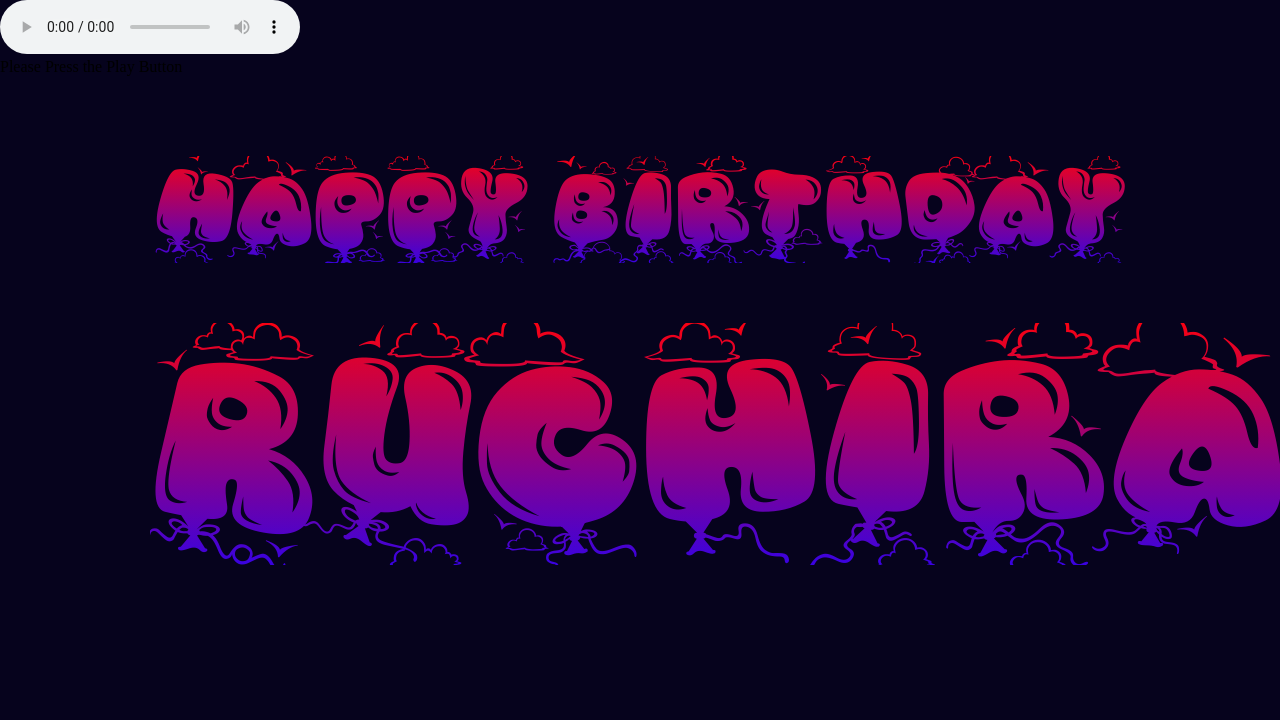
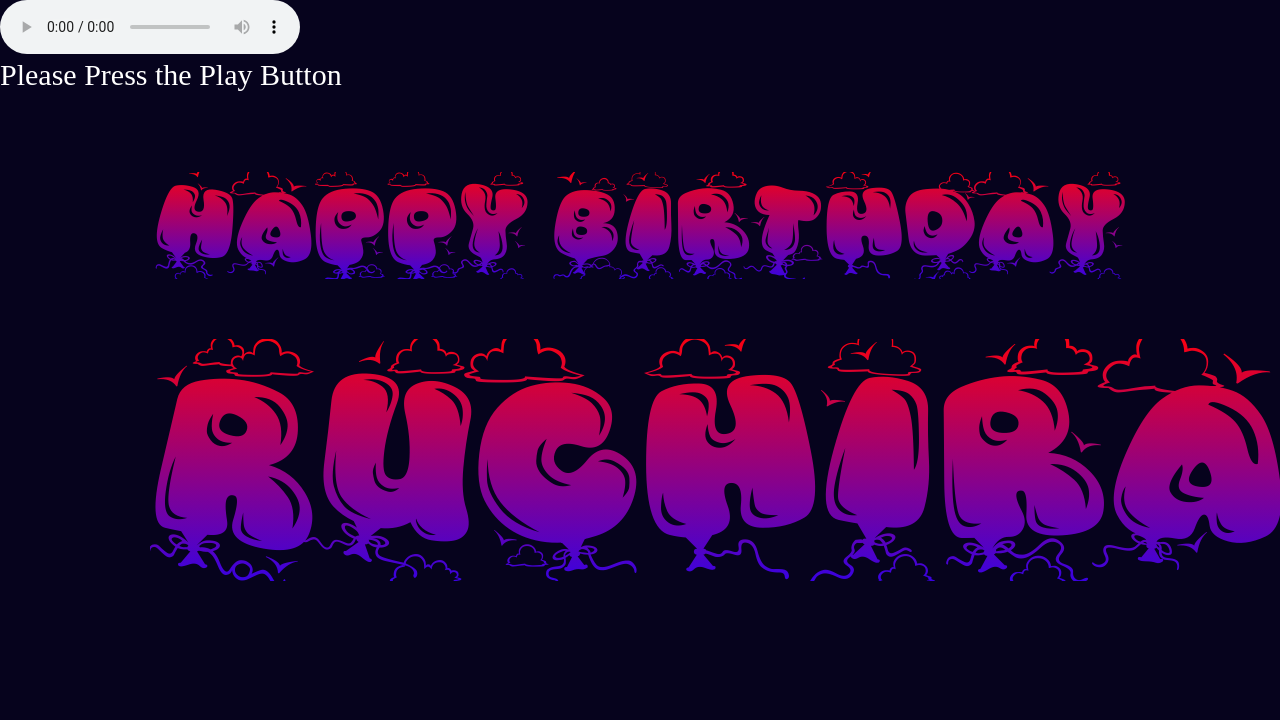
Before and after one commit to Birthday25/happy-birthday, a plain HTML site: page index.html in a window 1280 px wide. Shown: the top 720 px of the page. Drawn offline with Linux system fonts and the light colour scheme.

Commit message:
Update style.css

```diff
--- a/style.css
+++ b/style.css
@@ -2,6 +2,13 @@ body {
     margin: 0;
     padding: 0;
     background: #06031d;
+}
+
+.play {
+    font-size: 30px;
+    font-weight: 400;
+    text-align: left;
+    color: #fff
 }
 
 .bday {
```
